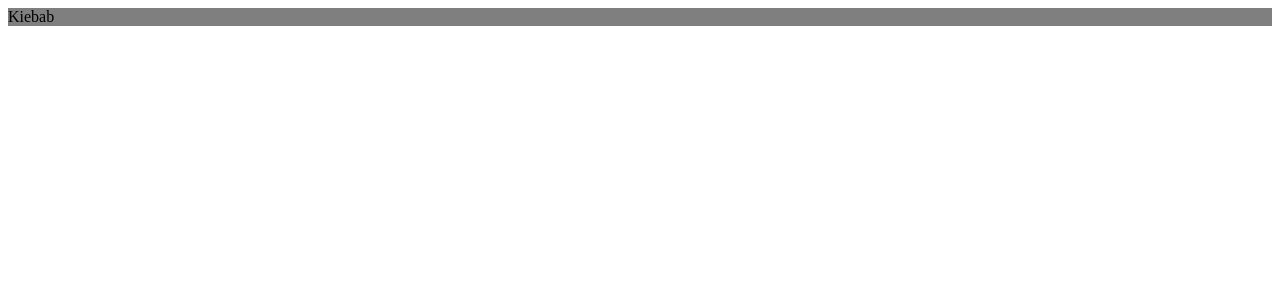
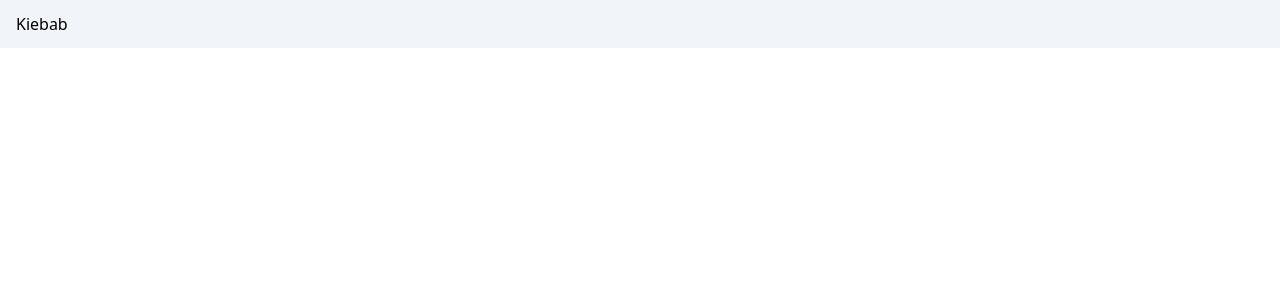
Before and after one commit to FakeGods/angular-learing, an Angular app: page / in a window 1280 px wide. Shown: the top 300 px of the page. Built offline with nearby package versions, Linux system fonts and the light colour scheme.

Commit message:
adding tailwindcss/style

```diff
--- a/package.json
+++ b/package.json
@@ -21,8 +21,11 @@
     "@angular/platform-server": "^19.1.0",
     "@angular/router": "^19.1.0",
     "@angular/ssr": "^19.1.7",
+    "@tailwindcss/postcss": "^4.0.7",
     "express": "^4.18.2",
+    "postcss": "^8.5.3",
     "rxjs": "~7.8.0",
+    "tailwindcss": "^4.0.7",
     "tslib": "^2.3.0",
     "zone.js": "~0.15.0"
   },
--- a/src/app/components/header/header.component.ts
+++ b/src/app/components/header/header.component.ts
@@ -3,16 +3,12 @@ import { Component, signal } from '@angular/core';
 @Component({
   selector: 'app-header',
   imports: [],
-  template: ` <div class="header">{{ title() }}</div> `,
-  styles: `
-
-.header {
-    background: rgb(0,0,0,.5);
-    color: black;
-    padding: 1 rem;
-  }
-
+  template: `
+    <div class="bg-slate-100 px-4 py-3">
+      {{ title() }}
+    </div>
   `,
+  styles: ``,
 })
 export class HeaderComponent {
   title = signal('Kiebab');
--- a/src/styles.scss
+++ b/src/styles.scss
@@ -1 +1,2 @@
 /* You can add global styles to this file, and also import other style files */
+@import "tailwindcss";
```
Also changed, not shown: .postcssrc.json (added), 1 other file (tests, documents, lock files or other folders).
